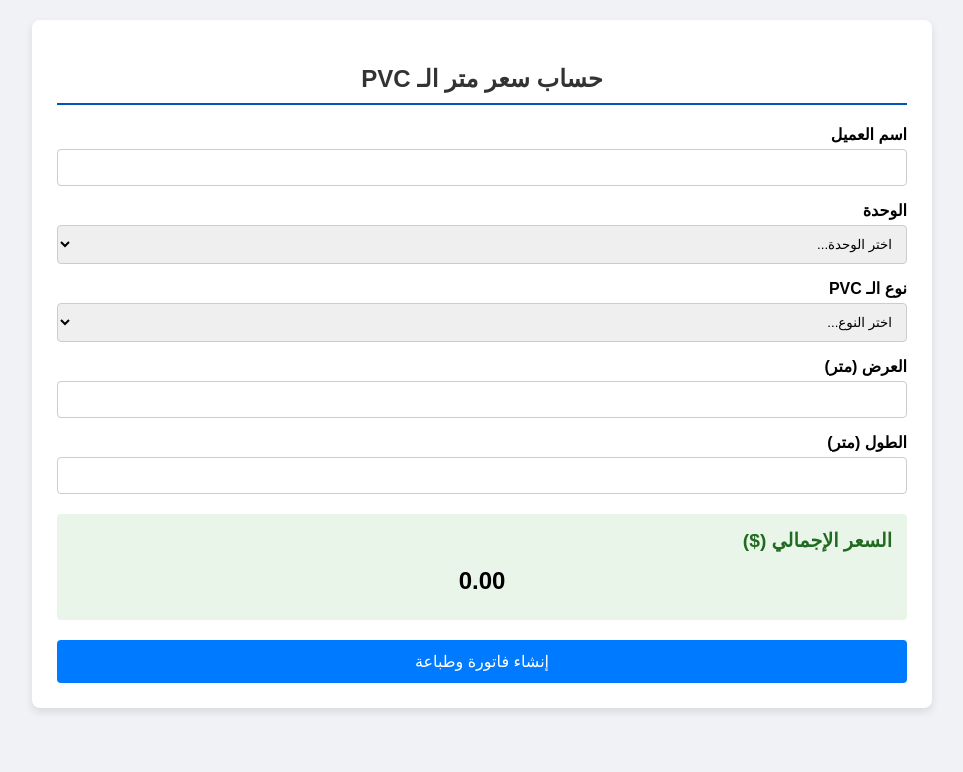
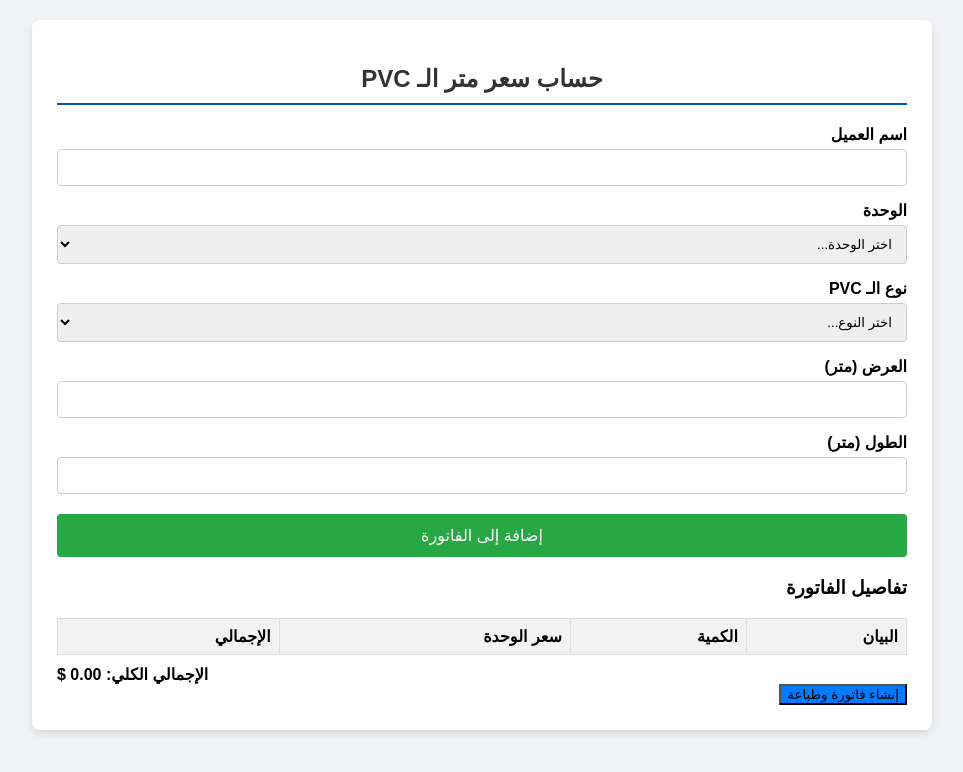
Before and after one commit to nasqnsq/aljabel, a plain HTML site: page index.html in a window 1280 px wide. Both pictures are taken after a click on the button "إنشاء فاتورة وطباعة". Shown: the whole page, without its empty margins (158-1121 px from the left). Drawn offline with Linux system fonts and the light colour scheme.

Commit message:
Add files via upload

```diff
--- a/index.html
+++ b/index.html
@@ -70,22 +70,55 @@
             border: none;
             text-align: center;
         }
-        .print-btn {
-            display: block;
-            width: 100%;
+        .btn-group {
+            display: flex;
+            gap: 10px;
+            margin-top: 20px;
+        }
+        .btn {
+            flex: 1;
             padding: 12px;
-            background-color: #007bff;
             color: white;
             border: none;
             border-radius: 4px;
             font-size: 16px;
             cursor: pointer;
-            margin-top: 20px;
+        }
+        .add-btn {
+            background-color: #28a745;
+        }
+        .add-btn:hover {
+            background-color: #218838;
+        }
+        .print-btn {
+            background-color: #007bff;
         }
         .print-btn:hover {
             background-color: #0056b3;
         }
-        /* Invoice Styles */
+        /* Invoice List */
+        .invoice-list-section {
+            margin-top: 20px;
+        }
+        .invoice-list-table {
+            width: 100%;
+            border-collapse: collapse;
+            margin-top: 10px;
+        }
+        .invoice-list-table th, .invoice-list-table td {
+            border: 1px solid #ddd;
+            padding: 8px;
+            text-align: right;
+        }
+        .invoice-list-table th {
+            background-color: #f2f2f2;
+        }
+        .total-invoice-list {
+            text-align: left;
+            margin-top: 10px;
+            font-weight: bold;
+        }
+        /* Invoice Styles for printing */
         .invoice-section {
             display: none;
         }
@@ -125,6 +158,9 @@
             }
             .form-section {
                 min-width: unset;
+            }
+            .btn-group {
+                flex-direction: column;
             }
         }
         /* Print-specific styles */
@@ -185,13 +221,31 @@
                 <input type="number" id="length" name="length" step="0.01">
             </div>
 
-            <div class="total-box">
-                <label for="totalCost">السعر الإجمالي ($)</label>
-                <input type="text" id="totalCost" readonly>
+            <div class="btn-group">
+                <button type="button" class="btn add-btn" onclick="addToInvoice()">إضافة إلى الفاتورة</button>
             </div>
+        </form>
 
-            <button type="button" class="print-btn" onclick="generateInvoice()">إنشاء فاتورة وطباعة</button>
-        </form>
+        <div class="invoice-list-section">
+            <h3>تفاصيل الفاتورة</h3>
+            <table class="invoice-list-table">
+                <thead>
+                    <tr>
+                        <th>البيان</th>
+                        <th>الكمية</th>
+                        <th>سعر الوحدة</th>
+                        <th>الإجمالي</th>
+                    </tr>
+                </thead>
+                <tbody id="invoiceListBody">
+                    </tbody>
+            </table>
+            <div class="total-invoice-list">
+                الإجمالي الكلي: <span id="totalInvoiceListCost">0.00</span> $
+            </div>
+        </div>
+
+        <button type="button" class="print-btn" onclick="generateInvoice()">إنشاء فاتورة وطباعة</button>
     </div>
 
     <div class="invoice-section" id="invoiceSection">
@@ -219,12 +273,12 @@
                     <th>الإجمالي</th>
                 </tr>
             </thead>
-            <tbody id="invoiceItems">
+            <tbody id="printInvoiceItems">
                 </tbody>
         </table>
 
         <div class="invoice-total">
-            الإجمالي: <span id="invoiceTotalCost">0.00</span> $
+            الإجمالي الكلي: <span id="printInvoiceTotalCost">0.00</span> $
         </div>
 
         <div class="invoice-footer">
@@ -239,12 +293,13 @@
     const pvcTypeInput = document.getElementById('pvcType');
     const widthInput = document.getElementById('width');
     const lengthInput = document.getElementById('length');
-    const totalCostInput = document.getElementById('totalCost');
+    const invoiceListBody = document.getElementById('invoiceListBody');
+    const totalInvoiceListCostSpan = document.getElementById('totalInvoiceListCost');
     const clientNameInvoice = document.getElementById('clientNameInvoice');
     const invoiceDate = document.getElementById('invoiceDate');
     const invoiceNumber = document.getElementById('invoiceNumber');
-    const invoiceItems = document.getElementById('invoiceItems');
-    const invoiceTotalCost = document.getElementById('invoiceTotalCost');
+    const printInvoiceItems = document.getElementById('printInvoiceItems');
+    const printInvoiceTotalCost = document.getElementById('printInvoiceTotalCost');
     const hiddenMargin = 0.08; // 8 سنتيمتر بالمتر
 
     // قاموس لتخزين الأسعار تلقائيا
@@ -255,11 +310,14 @@
         'ثقيل (85)': 85
     };
 
-    function calculateTotal() {
+    let invoiceItemsArray = [];
+
+    function calculateItemTotal() {
         const selectedUnitType = unitTypeInput.value;
         const selectedPvcType = pvcTypeInput.value;
         const width = parseFloat(widthInput.value) || 0;
         const length = parseFloat(lengthInput.value) || 0;
+
         let meterPrice = prices[selectedPvcType] || 0;
 
         // حساب المساحة مع إضافة الهامش المخفي
@@ -275,54 +333,81 @@
         }
 
         const totalCost = totalArea * meterPrice;
-        totalCostInput.value = totalCost.toFixed(2);
+
+        return {
+            unitType: selectedUnitType,
+            pvcType: selectedPvcType,
+            width: width,
+            length: length,
+            totalArea: totalArea,
+            meterPrice: meterPrice,
+            totalCost: totalCost
+        };
+    }
+
+    function addToInvoice() {
+        const item = calculateItemTotal();
+
+        if (item.totalCost > 0) {
+            invoiceItemsArray.push(item);
+            renderInvoiceList();
+            clearForm();
+        } else {
+            alert('يرجى إدخال بيانات صحيحة لإضافة العنصر.');
+        }
+    }
+
+    function renderInvoiceList() {
+        let totalCost = 0;
+        invoiceListBody.innerHTML = '';
+        invoiceItemsArray.forEach(item => {
+            const row = invoiceListBody.insertRow();
+            row.innerHTML = `
+                <td>${item.unitType} - ${item.pvcType}</td>
+                <td>${item.width.toFixed(2)} × ${item.length.toFixed(2)} متر</td>
+                <td>${item.meterPrice.toFixed(2)} $</td>
+                <td>${item.totalCost.toFixed(2)} $</td>
+            `;
+            totalCost += item.totalCost;
+        });
+        totalInvoiceListCostSpan.textContent = totalCost.toFixed(2);
+    }
+
+    function clearForm() {
+        unitTypeInput.value = '';
+        pvcTypeInput.value = '';
+        widthInput.value = '';
+        lengthInput.value = '';
     }
 
     function generateInvoice() {
-        calculateTotal();
+        if (invoiceItemsArray.length === 0) {
+            alert('يرجى إضافة عناصر إلى الفاتورة أولاً.');
+            return;
+        }
 
         const clientName = clientNameInput.value || 'غير محدد';
-        const selectedUnitType = unitTypeInput.value || 'غير محدد';
-        const selectedPvcType = pvcTypeInput.value || 'غير محدد';
-        const width = parseFloat(widthInput.value) || 0;
-        const length = parseFloat(lengthInput.value) || 0;
-        let meterPrice = prices[selectedPvcType] || 0;
-        const totalArea = width * length;
-
-        // حساب السعر بعد الخصم أو الزيادة لإظهاره في الفاتورة
-        if (selectedUnitType === 'شباك' && totalArea > 1.40) {
-            meterPrice = meterPrice * 0.95;
-        } else if (selectedUnitType === 'باب') {
-            meterPrice = meterPrice * 1.01;
-        } else if (selectedUnitType === 'وحدة الطاقة' && totalArea < 1) {
-            meterPrice = meterPrice * 1.05;
-        }
-
-        const totalCost = parseFloat(totalCostInput.value) || 0;
-
         clientNameInvoice.textContent = clientName;
         invoiceDate.textContent = new Date().toLocaleDateString('ar-EG');
         invoiceNumber.textContent = 'INV-' + Math.floor(Math.random() * 10000);
 
-        invoiceItems.innerHTML = `
-            <tr>
-                <td>${selectedUnitType} - ${selectedPvcType}</td>
-                <td>${width.toFixed(2)} متر × ${length.toFixed(2)} متر</td>
-                <td>${meterPrice.toFixed(2)} $</td>
-                <td>${totalCost.toFixed(2)} $</td>
-            </tr>
-        `;
-
-        invoiceTotalCost.textContent = totalCost.toFixed(2);
+        printInvoiceItems.innerHTML = '';
+        let totalCost = 0;
+        invoiceItemsArray.forEach(item => {
+            const row = printInvoiceItems.insertRow();
+            row.innerHTML = `
+                <td>${item.unitType} - ${item.pvcType}</td>
+                <td>${item.width.toFixed(2)} متر × ${item.length.toFixed(2)} متر</td>
+                <td>${item.meterPrice.toFixed(2)} $</td>
+                <td>${item.totalCost.toFixed(2)} $</td>
+            `;
+            totalCost += item.totalCost;
+        });
+        printInvoiceTotalCost.textContent = totalCost.toFixed(2);
 
         window.print();
     }
 
-    // ربط الدوال بأحداث تغيير البيانات
-    unitTypeInput.addEventListener('change', calculateTotal);
-    pvcTypeInput.addEventListener('change', calculateTotal);
-    widthInput.addEventListener('input', calculateTotal);
-    lengthInput.addEventListener('input', calculateTotal);
 </script>
 
 </body>
```
